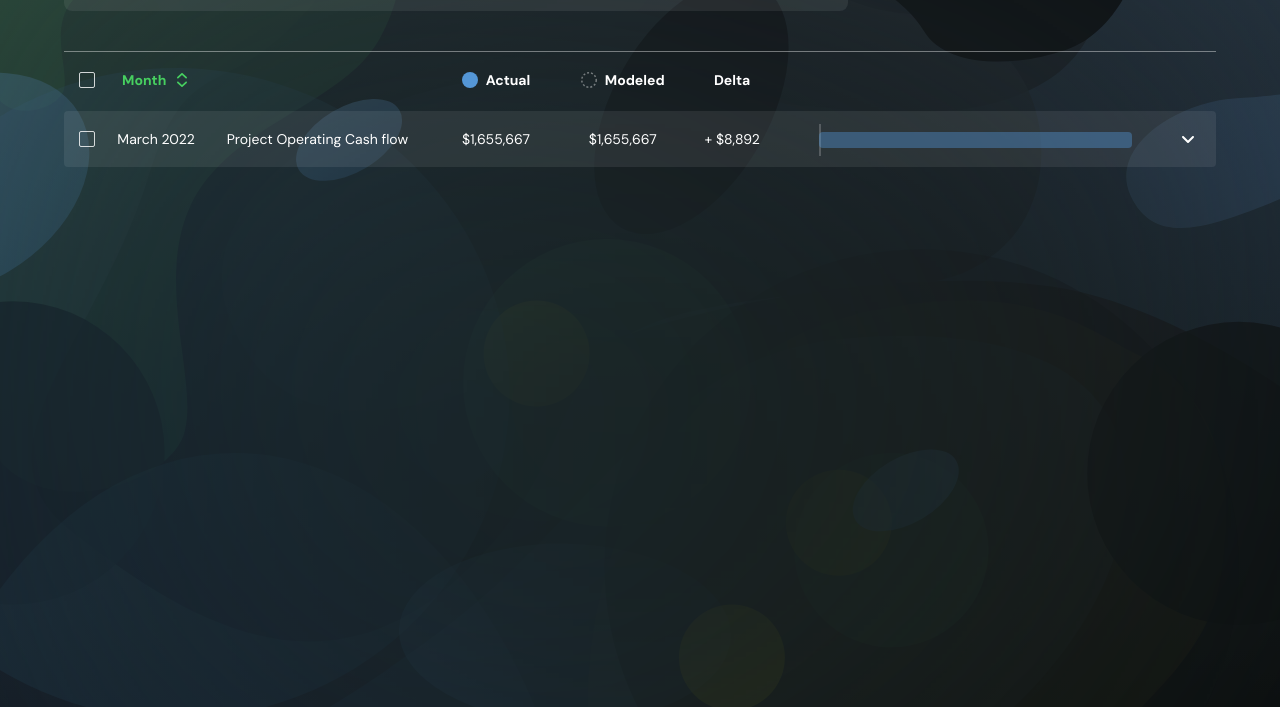
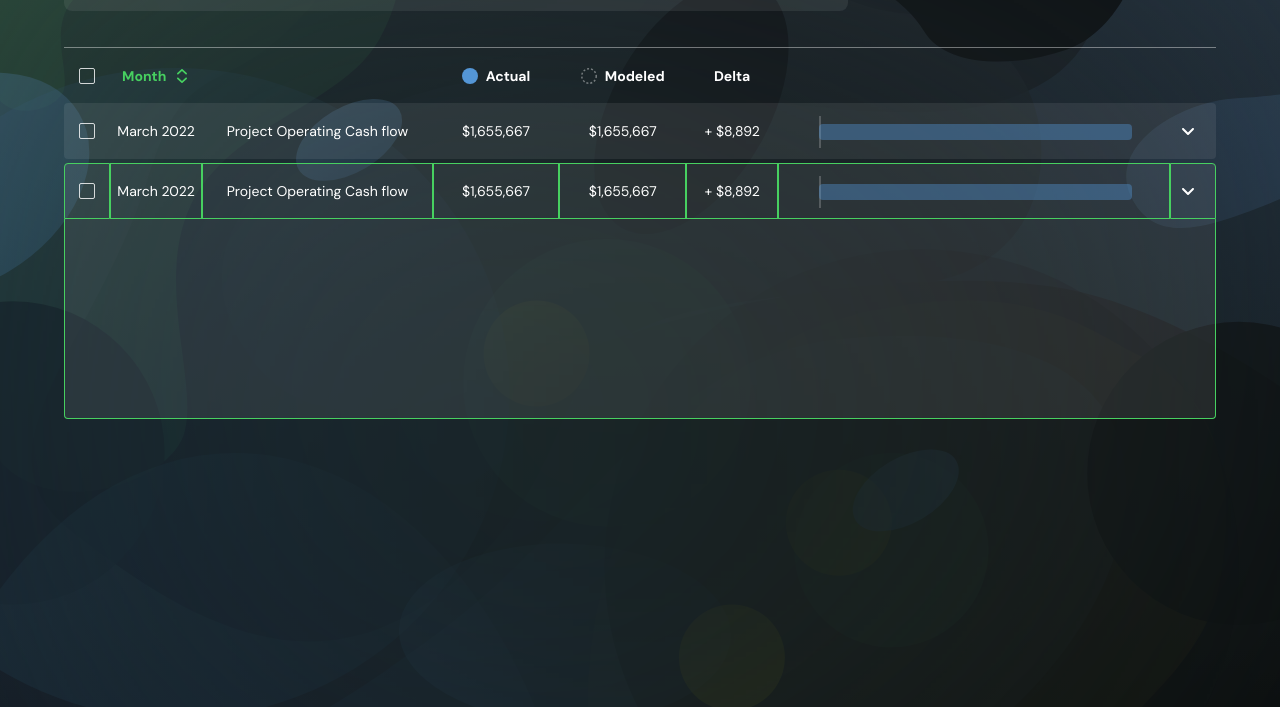
Before and after one commit to Gagandeep39/blur-ui-widgets, a plain HTML site: page index.html in a window 1280 px wide. Shown: the part 93-800 px from the top of the page. Drawn offline with Linux system fonts and the light colour scheme.

Commit message:
Atttempty to add expandable row

```diff
--- a/index.html
+++ b/index.html
@@ -14,6 +14,7 @@
     <link rel="stylesheet" href="./styles/navigation.css" />
     <link rel="stylesheet" href="./styles/global.css" />
     <link rel="stylesheet" href="./styles/table-module.css" />
+    <link rel="stylesheet" href="./styles/table-card-expand.css" />
     <!-- <link rel="stylesheet" href="style.css" /> -->
     <title>Project Starter</title>
   </head>
@@ -92,6 +93,31 @@
               <img src="./assets/arrow-down.svg" class="arrow-up" alt="" />
             </td>
           </tr>
+
+          <!-- Separator -->
+          <tr class="row-separator"></tr>
+
+          <!-- Expand Card -->
+          <tr class="expanded row-closed expanded-parent">
+            <td class="checkbox">
+              <img src="./assets/checkbox-empty.svg" alt="" />
+            </td>
+            <td>March 2022</td>
+            <td>Project Operating Cash flow</td>
+            <td>$1,655,667</td>
+            <td>$1,655,667</td>
+            <td>+ $8,892</td>
+            <td class="graph">
+              <img src="./assets/divider.svg" alt="" />
+              <img src="./assets/graph-rectangle.svg" alt="" />
+            </td>
+            <td>
+              <img src="./assets/arrow-down.svg" class="arrow-up" alt="" />
+            </td>
+          </tr>
+          <tr class="expanded expanded-child">
+            <td colspan="8"></td>
+          </tr>
         </tbody>
       </table>
     </div>
--- /dev/null
+++ b/styles/table-card-expand.css
@@ -0,0 +1,29 @@
+td {
+  border-spacing: 0;
+}
+
+.row-separator {
+  background: transparent;
+  height: 4px;
+}
+
+.expanded-parent td:first-child,
+.expanded-parent td:last-child {
+  border-bottom-left-radius: 0;
+  border-bottom-right-radius: 0;
+}
+
+.expanded-child td {
+  height: 200px;
+  background: rgba(255, 255, 255, 0.08);
+  border-width: 0 1px 1px 1px;
+  border-bottom-left-radius: 4px;
+  border-bottom-right-radius: 4px;
+}
+
+.expanded td {
+  border-color: #47d060;
+}
+tbody > .expanded:hover td {
+  border-bottom-color: transparent;
+}
--- a/styles/table-module.css
+++ b/styles/table-module.css
@@ -8,25 +8,25 @@
   opacity: 0.2; */
 }
 /* Add Rounded Corder */
-tbody tr td:first-child {
+.row-closed td:first-child {
   border-radius: 4px 0 0 4px;
 }
 
-tbody tr td:last-child {
+.row-closed td:last-child {
   border-radius: 0 4px 4px 0;
 }
 
 /* Add Hover ffect */
-tbody tr:hover td {
+.row-closed:hover td {
   border-top: 1px solid #47d060;
   border-bottom: 1px solid #47d060;
 }
 
-tbody tr:hover > td:first-child {
+.row-closed:hover > td:first-child {
   border-left: 1px solid #47d060;
 }
 
-tbody tr:hover > td:last-child {
+.row-closed:hover > td:last-child {
   border-right: 1px solid #47d060;
 }
 
@@ -68,7 +68,7 @@ table {
 
   color: #ffffff;
 
-  border-spacing: 0 4px;
+  border-spacing: 0;
 }
 
 thead tr th {
```
